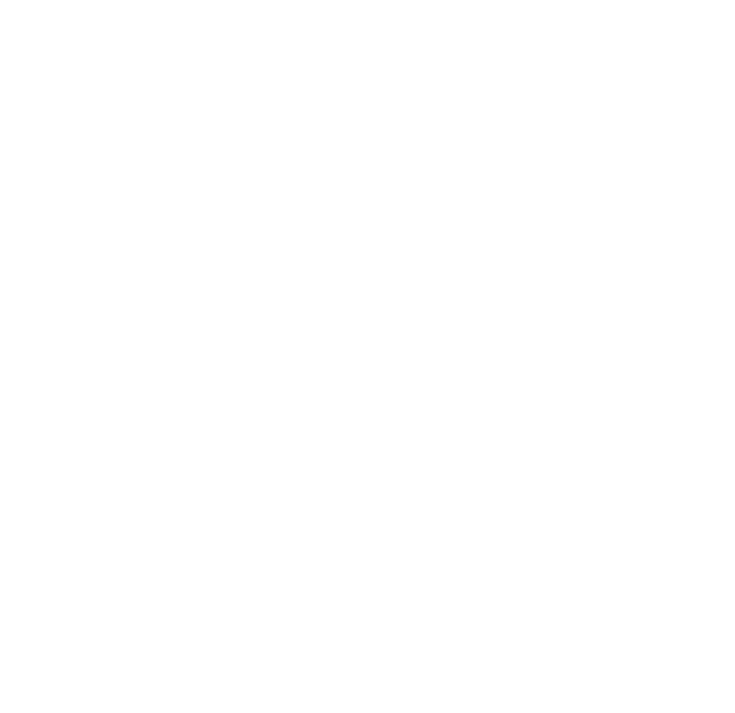
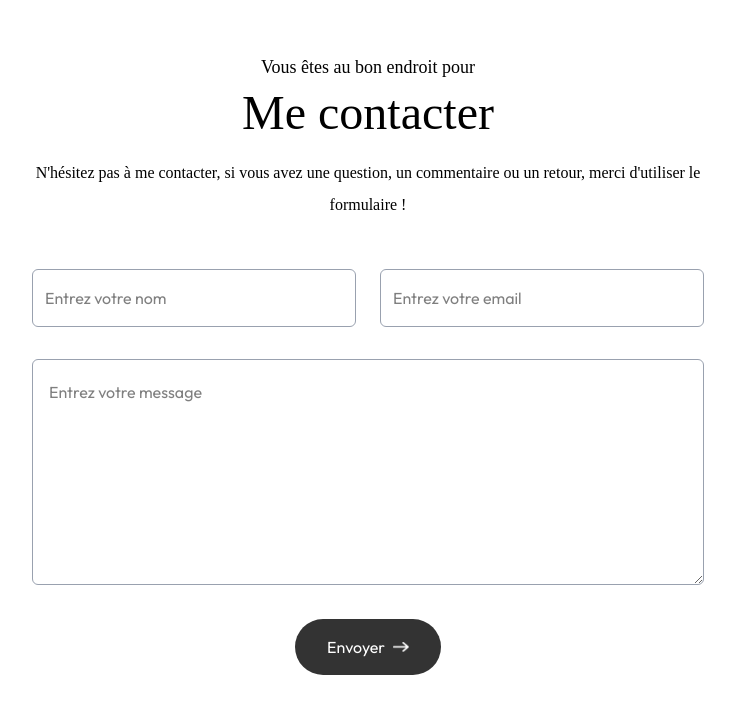
Before and after one commit to H4lfbeard/portfolio-next, a Next.js app: page / in a window 1280 px wide. Shown: the part 2992-3705 px from the top of the page, without its empty margins (272-1007 px from the left). Before the commit the page ends 3005 px from the top, so only its background shows below. Built offline with nearby package versions, Linux system fonts and the light colour scheme; a web font is replaced by a local one.

Commit message:
contact form

```diff
--- /dev/null
+++ b/app/components/Contact.jsx
@@ -0,0 +1,81 @@
+import { assets } from "@/assets/assets";
+import React, { useState } from "react";
+import Image from "next/image";
+
+export const Contact = () => {
+  const [result, setResult] = useState("");
+
+  const onSubmit = async (event) => {
+    event.preventDefault();
+    setResult("Envoi en cours...");
+    const formData = new FormData(event.target);
+
+    formData.append("access_key", "984a8dff-e638-4bff-8e98-70b5c4924b05");
+
+    const response = await fetch("https://api.web3forms.com/submit", {
+      method: "POST",
+      body: formData,
+    });
+
+    const data = await response.json();
+
+    if (data.success) {
+      setResult("Message envoyé avec succès");
+      event.target.reset();
+    } else {
+      console.log("Une erreur est survenue,veuillez reéssayer plus tard", data);
+      setResult(data.message);
+    }
+  };
+
+  return (
+    <div id="contact" className="w-full px-[12%] py-10 scroll-mt-20">
+      <h4 className="text-center mb-2 text-lg font-Ovo">
+        Vous êtes au bon endroit pour
+      </h4>
+      <h2 className=" text-center text-5xl font-Ovo">Me contacter</h2>
+      <p className="text-center max-w-2xl mx-auto mt-5 mb-12 font-Ovo">
+        N'hésitez pas à me contacter, si vous avez une question, un commentaire
+        ou un retour, merci d'utiliser le formulaire !
+      </p>
+
+      <form className="max-w-2xl mx-auto" onSubmit={onSubmit}>
+        <div className="grid grid-cols-services gap-6 mt-10 mb-8">
+          <input
+            className="flex-1 p-3 outline-none border-[0.5px] border-gray-400 rounded-md bg-white"
+            type="text"
+            placeholder="Entrez votre nom"
+            required
+            name="name"
+          ></input>
+          <input
+            className="flex-1 p-3 outline-none border-[0.5px] border-gray-400 rounded-md bg-white"
+            type="text"
+            placeholder="Entrez votre email"
+            required
+            name="email"
+          ></input>
+        </div>
+        <textarea
+          className="w-full p-4 outline-none border-[0.5px] border-gray-400 rounded-md bg-white mb-6"
+          rows="6"
+          placeholder="Entrez votre message"
+          required
+          name="message"
+        ></textarea>
+        <button
+          className="py-3 px-8 w-max flex items-center justify-between gap-2 bg-black/80 cursor-pointer text-white rounded-full mx-auto hover:bg-black duration-500"
+          type="submit"
+        >
+          Envoyer
+          <Image
+            alt="right arrow"
+            src={assets.right_arrow_white}
+            className="w-4"
+          />
+        </button>
+        <p className="mt-4">{result}</p>
+      </form>
+    </div>
+  );
+};
--- a/app/page.js
+++ b/app/page.js
@@ -1,5 +1,6 @@
 'use client'
 import { About } from "./components/About";
+import { Contact } from "./components/Contact";
 import Header from "./components/Header";
 import Navbar from "./components/Navbar";
 import { Services } from "./components/Services";
@@ -14,6 +15,7 @@
     <About />
     <Services />
     <Work />
+    <Contact />
   </>
   );
 }
```
